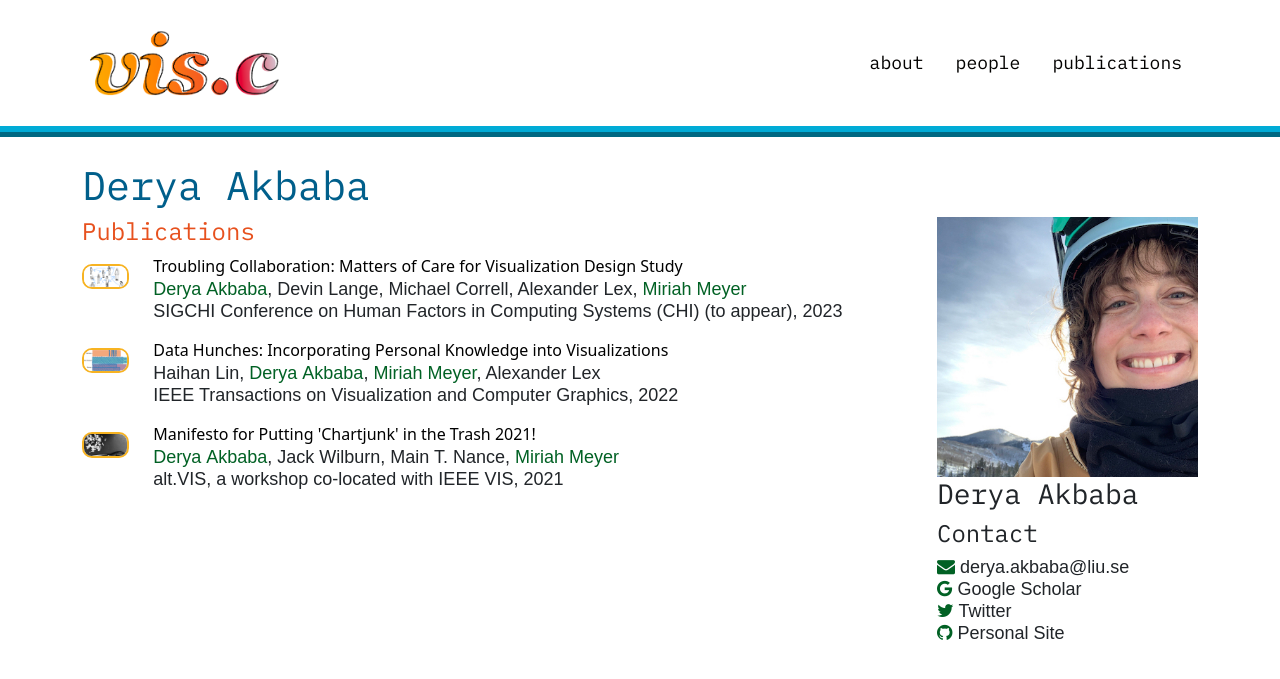
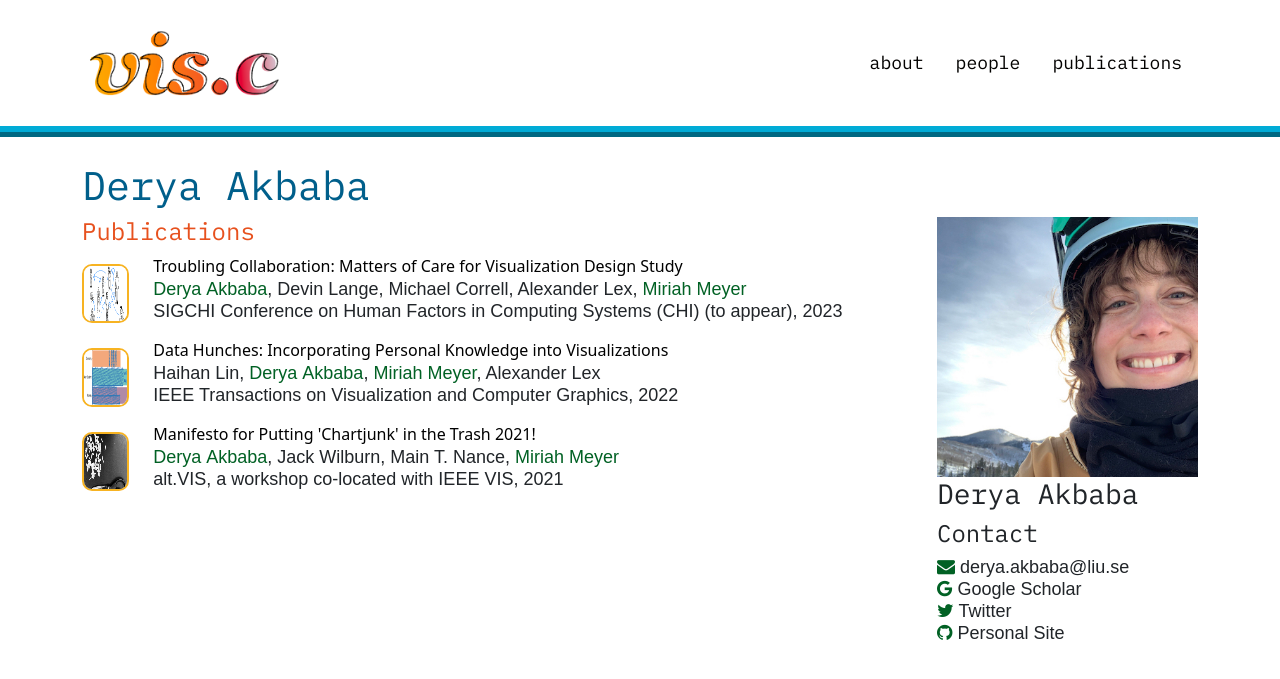
Before and after one commit to visidlab/visidlab.github.io, a Jekyll site: the page built from _people/akbaba.md, in a window 1280 px wide. Shown: the top 679 px of the page. Built offline with Jekyll 4.4.1, drawn with Linux system fonts in a browser that asks for light colours; some web fonts are replaced.

Commit message:
Fix pubs

```diff
--- a/_includes/publication_list_entry.html
+++ b/_includes/publication_list_entry.html
@@ -3,7 +3,8 @@
         <a href="{{ site.baseurl }}{{ publication.url }}">
             <img class=" img-fluid
                 image-frame" src="{{ site.baseurl }}/assets/publication-images/{{ publication.image}}"
-                alt="Teaser image for paper {{ publication.title }}" style="max-width: 100%; height: auto;  " />
+                alt="Teaser image for paper {{ publication.title }}"
+                style=" height:70%; max-width: auto; align-content: center; " />
         </a>
     </div>
     <div class="col-lg-11">
--- a/_layouts/publications.html
+++ b/_layouts/publications.html
@@ -38,7 +38,7 @@ layout: header
         {% endif %}
         {% endfor %}
 
-        <h1>Selected Posters</h1>
+        <!-- <h1>Selected Posters</h1>
 
         {% for publication in publications reversed %}
         {% if publication.personal %}
@@ -47,8 +47,8 @@ layout: header
             {% include publication_list_entry.html %}
         </div>
         {% endif %}
-        {% endfor %}
-
+        {% endfor %} -->
+        <br>
         <h1>Dissertations and Theses</h1>
 
         {% for publication in publications reversed %}
```
